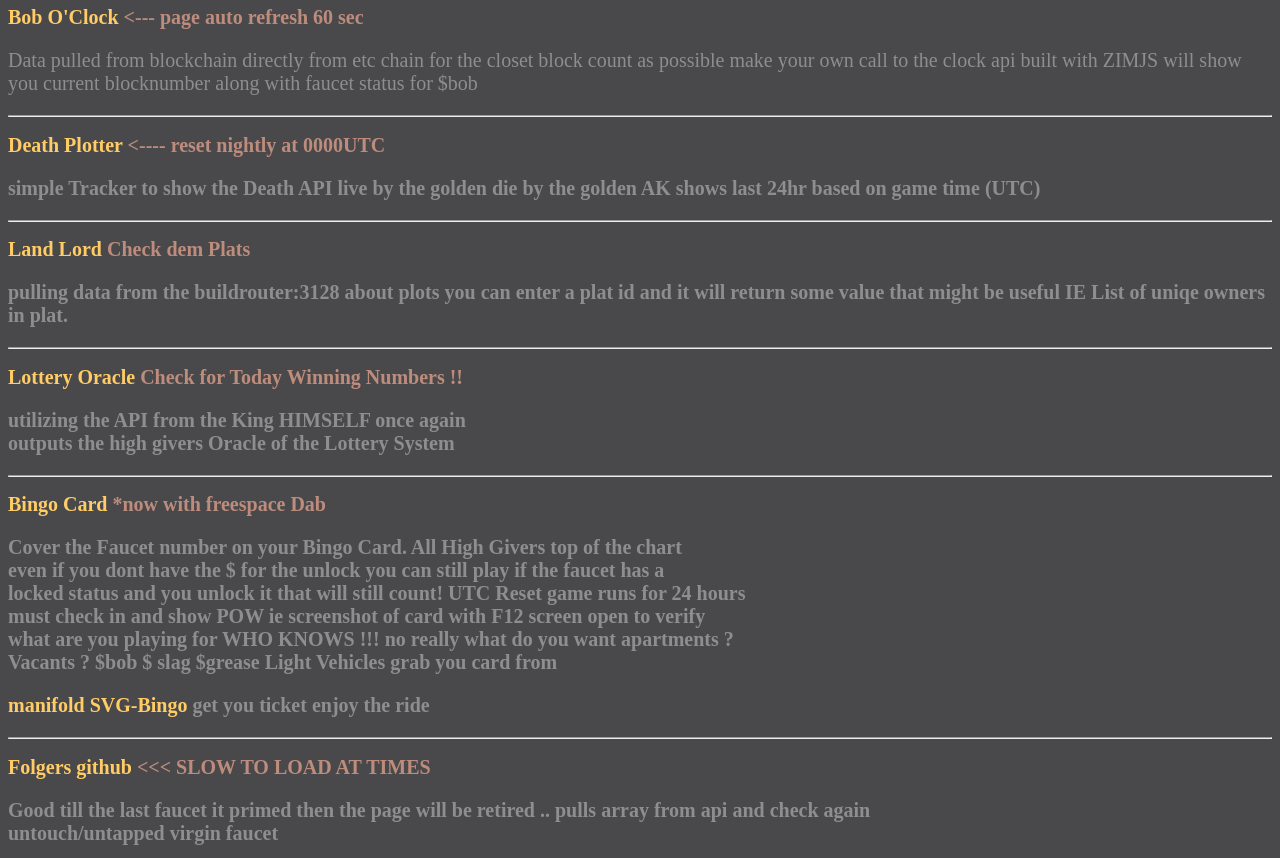
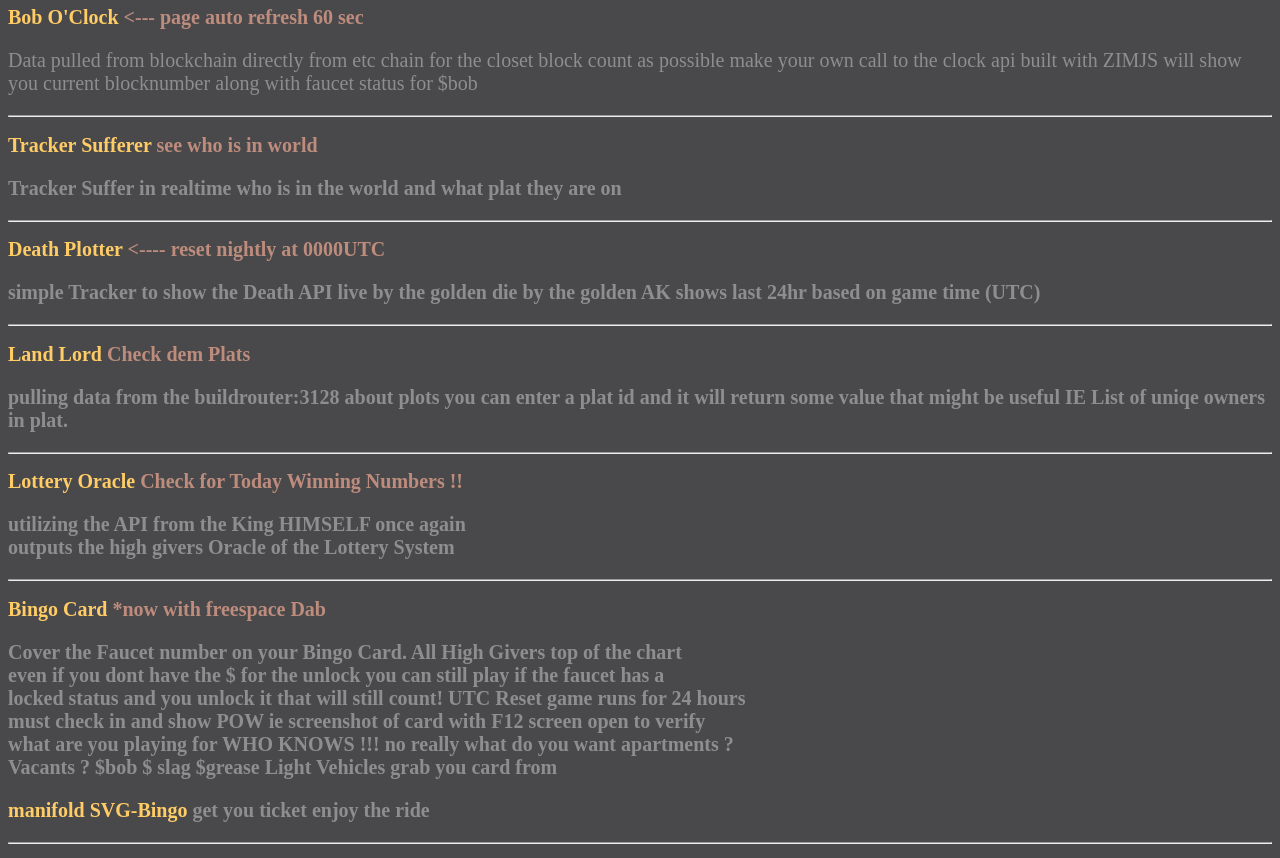
Before and after one commit to katzworld/TMWTTW, a plain HTML site: page index.html in a window 1280 px wide. Shown: the part 960-1818 px from the top of the page. Drawn offline with Linux system fonts and the light colour scheme.

Commit message:
fix index

```diff
--- a/index.html
+++ b/index.html
@@ -85,6 +85,14 @@
 
 		</h3>
 		<hr>
+		<H2><a href="./Tracker/index.html" target="_blank">Tracker Sufferer</a> see who is in world </H2>
+		<H3>
+			<p>Tracker Suffer in realtime who is in the world and what plat they are on
+
+			</p>
+
+		</H3>
+		<hr>
 		<H2><a href="./Death/index.html" target="_blank">Death Plotter</a> <---- reset nightly at 0000UTC </H2>
 				<H3>
 					<p>simple Tracker to show the Death API live by the golden die by the golden AK
```
